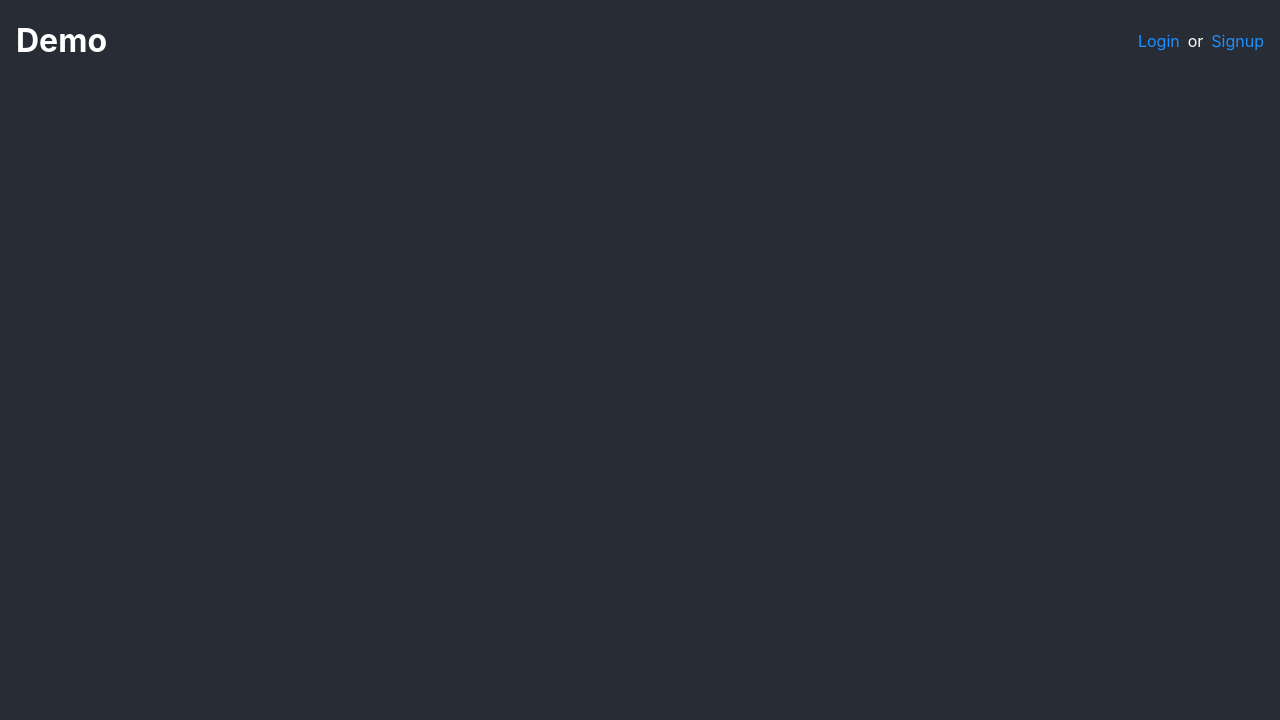
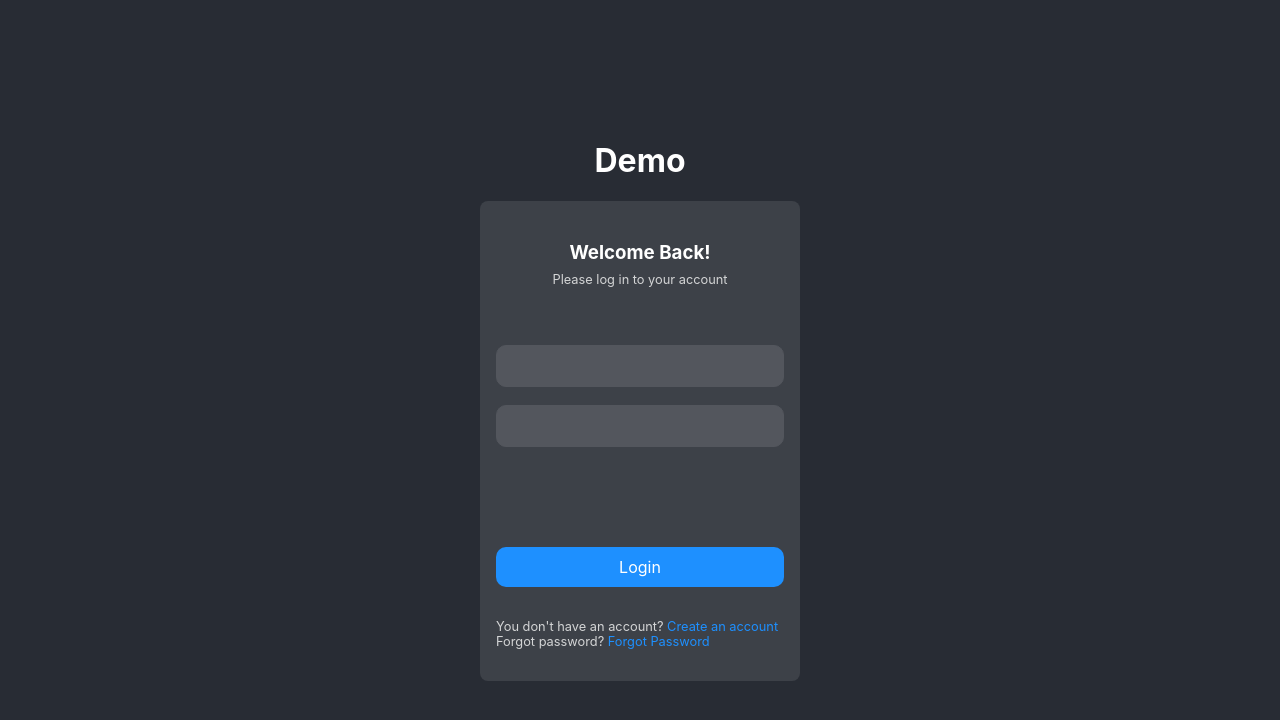
Before and after one commit to Eunovo/eagle-livestream, a React (Create React App) app: page /login in a window 1280 px wide. Shown: the top 720 px of the page. Built offline with nearby package versions, Linux system fonts and the light colour scheme.

Commit message:
Design login page

```diff
--- a/package.json
+++ b/package.json
@@ -11,12 +11,14 @@
     "@types/react": "^17.0.0",
     "@types/react-dom": "^17.0.0",
     "agora-rtc-sdk-ng": "^4.6.3",
+    "formik": "^2.2.9",
     "react": "^17.0.2",
     "react-dom": "^17.0.2",
     "react-router-dom": "^5.2.0",
     "react-scripts": "4.0.3",
     "typescript": "^4.1.2",
-    "web-vitals": "^1.0.1"
+    "web-vitals": "^1.0.1",
+    "yup": "^0.32.9"
   },
   "scripts": {
     "start": "react-scripts start",
--- a/src/App.css
+++ b/src/App.css
@@ -1,6 +1,6 @@
 .App {
   text-align: center;
-  background-color: var(--background);
+  background-color: var(--bg-color);
   color: white;
 }
 
--- a/src/App.tsx
+++ b/src/App.tsx
@@ -1,15 +1,19 @@
-import { BrowserRouter as Router } from 'react-router-dom';
+import { BrowserRouter as Router, Switch, Route } from 'react-router-dom';
+import { AppStateProvider } from './state/AppContext';
 import { Home } from './pages/home';
+import { Login } from './pages/auth';
 import './App.css';
 import './utilities.css';
-import { AppStateProvider } from './state/AppContext';
 
 function App() {
   return (
     <AppStateProvider>
       <Router>
         <div className="App">
-          <Home />
+          <Switch>
+            <Route path='/login'><Login /></Route>
+            <Route path='/'><Home /></Route>
+          </Switch>
         </div>
       </Router>
     </AppStateProvider>
--- /dev/null
+++ b/src/pages/auth/Login.tsx
@@ -0,0 +1,53 @@
+import { ErrorMessage, Form, Formik, Field } from 'formik';
+import { Link } from 'react-router-dom';
+import * as yup from 'yup';
+import './auth.css';
+
+const validationSchema = yup.object({
+    email: yup.string()
+        .email('Must be a valid email')
+        .required('Email is required'),
+    password: yup.string().required('Password is required')
+})
+
+export const Login: React.FC = () => {
+    const onSubmit = () => { };
+
+    return <div className='container auth'>
+        <h1>Demo</h1>
+
+        <div className='auth__form'>
+            <h3>Welcome Back!</h3>
+            <div className='text-small'>
+                Please log in to your account
+            </div>
+
+            <Formik
+                initialValues={{ email: '', password: '' }}
+                validationSchema={validationSchema}
+                onSubmit={onSubmit}
+            >
+                <Form>
+                    <Field name='email' />
+                    <div className='input__error'>
+                        <ErrorMessage name='email' />
+                    </div>
+
+                    <Field type='password' name='password' />
+                    <div className='input__error'>
+                        <ErrorMessage name='password' />
+                    </div>
+
+                    <button className='btn-primary' type='submit'>
+                        Login
+                    </button>
+                </Form>
+            </Formik>
+
+            <div className='text-small auth__form__footer'>
+                <div>You don't have an account? <Link className='link-primary' to='/signup'>Create an account</Link></div>
+                <div>Forgot password? <Link className='link-primary' to='/forgot-password'>Forgot Password</Link></div>
+            </div>
+        </div>
+    </div>
+}
--- /dev/null
+++ b/src/pages/auth/auth.css
@@ -0,0 +1,42 @@
+.auth {
+    height: 100vh;
+    display: flex;
+    flex-direction: column;
+    justify-content: center;
+    align-items: center;
+}
+
+.auth__form {
+    display: flex;
+    flex-direction: column;
+    background-color: var(--bg-light);
+    min-width: 20rem;
+    min-height: 30rem;
+    border-radius: 0.5rem;
+    padding: 1rem;
+}
+
+.auth__form h3 {
+    margin: 1.5rem 0 0.5rem;
+}
+
+.auth__form form {
+    display: flex;
+    flex-direction: column;
+    margin-top: 3rem;
+    flex-grow: 1;
+}
+
+.auth__form input {
+    margin-bottom: 0.5rem;
+}
+
+.auth__form button[type=submit] {
+    margin-top: auto;
+    justify-self: end;
+}
+
+.auth__form__footer {
+    margin: 2rem 0 1rem;
+    text-align: left;
+}
--- /dev/null
+++ b/src/pages/auth/index.ts
@@ -0,0 +1 @@
+export * from './Login';
--- a/src/utilities.css
+++ b/src/utilities.css
@@ -2,8 +2,15 @@
     --primary: #1e90ff;
     --primary-light: #2e91ff;
     --primary-dark: #2e91ff;
-    --background: #282c34;
+    --bg-color: #282c34;
+    --bg-light: #3d4148;
+    --bg-x-light: #d4d5d6;
+    --bg-input: #53565d;
     --gap-sm: 0.5rem;
+}
+
+*, *:before, *:after {
+    box-sizing: border-box;
 }
 
 .container {
@@ -20,6 +27,50 @@
     color: var(--primary-light);
 }
 
+input {
+    padding: 10px;
+    margin: 10px 0;
+    border-radius: 10px;
+    border: 1px solid var(--bg-input);
+    font-family: inherit;
+    font-size: inherit;
+    width: 100%;
+    color: white;
+    background-color: var(--bg-input) !important;
+    outline: none !important;
+    transition: border 100ms ease-in-out
+        box-shadow 100ms ease-in-out;
+}
+
+input:focus, input:hover {
+    box-shadow: 0 0 4px 2px var(--primary);
+    border: 1px solid var(--primary);
+}
+
+.input__error {
+    color: red;
+    font-size: 0.7rem;
+    text-align: left;
+}
+
+button {
+    padding: 10px;
+    border-radius: 10px;
+    border: none;
+    font-family: inherit;
+    font-size: inherit;
+}
+
+.btn-primary {
+    color: white;
+    background-color: var(--primary);
+}
+
+.text-small {
+    font-size: 0.8rem;
+    color: var(--bg-x-light);
+}
+
 @media screen and (min-width: 750px) {
     :root {
 
```
Also changed, not shown: 2 other files (tests, documents, lock files or other folders).
